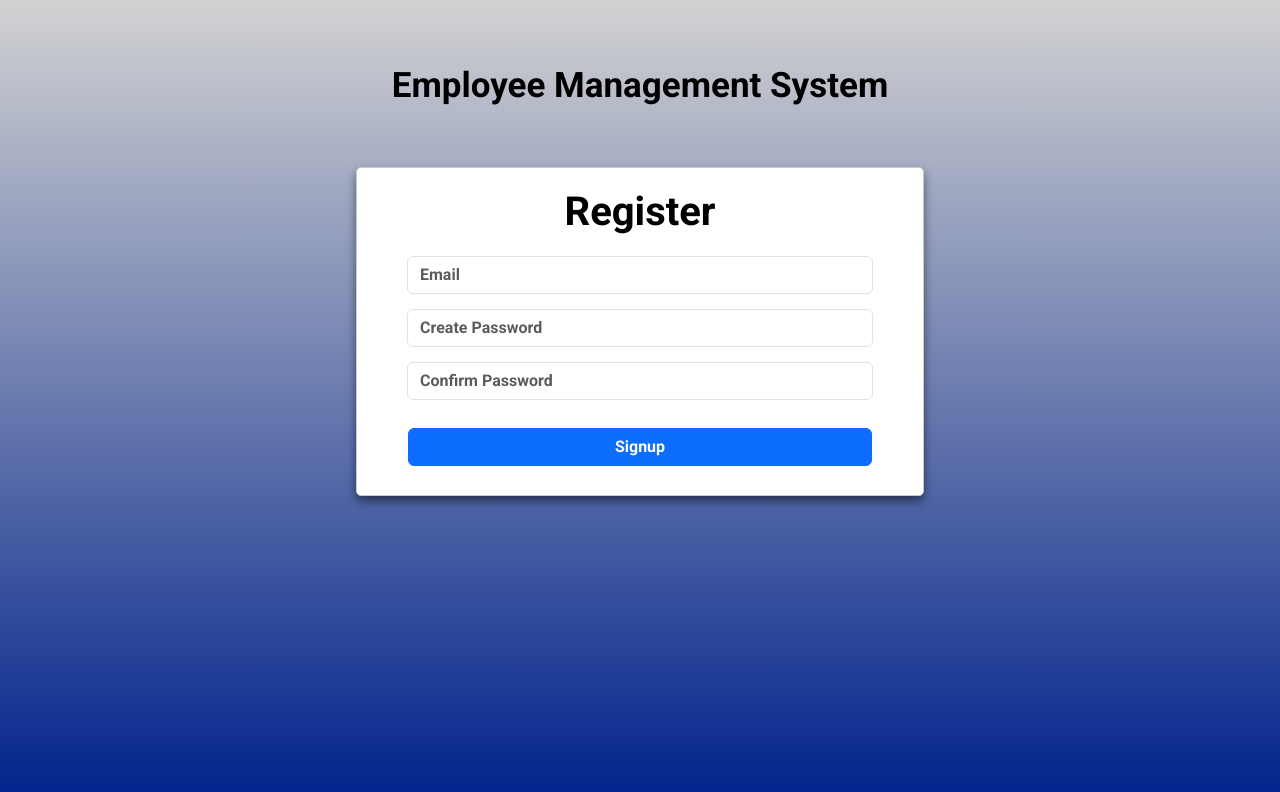
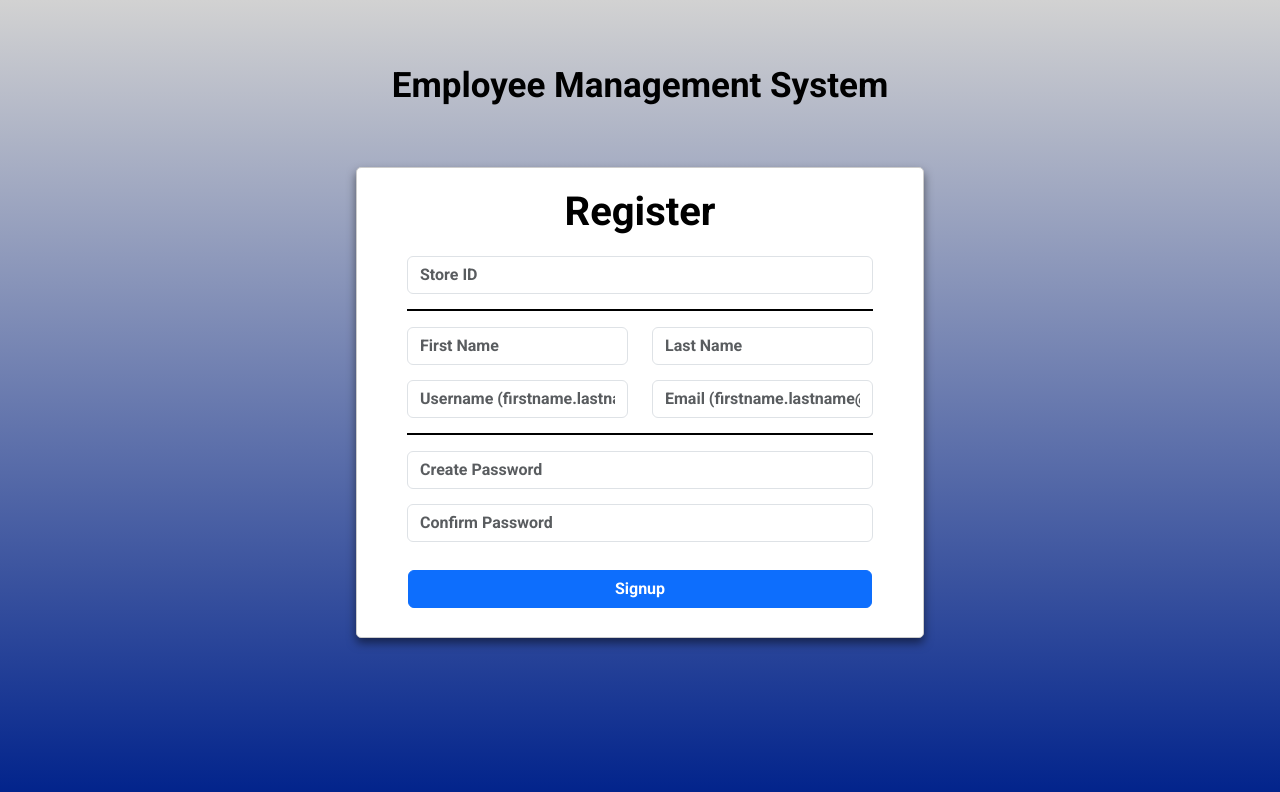
Before and after one commit to jaspreet-sahota/Employee-Management-System, a React (Vite) app in the folder Frontend/employee_management/: page /register-user in a window 1280 px wide. Shown: the top 792 px of the page. Built offline with nearby package versions, Linux system fonts and the light colour scheme.

Commit message:
Updated (2024-04-03-3:00pm)

```diff
--- a/Frontend/employee_management/src/MainMenu/MainMenu.tsx
+++ b/Frontend/employee_management/src/MainMenu/MainMenu.tsx
@@ -7,6 +7,7 @@ import "./MainMenu.css";
 const MainMenu: FunctionComponent = () => {
   const [username, setUsername] = useState("");
   const [password, setPassword] = useState("");
+  const [errorMessage, setErrorMessage] = useState<string | null>(null);
   const navigate = useNavigate();
 
   const handleUsernameChange = (event: React.ChangeEvent<HTMLInputElement>) => {
@@ -16,6 +17,33 @@ const MainMenu: FunctionComponent = () => {
   const handlePasswordChange = (event: React.ChangeEvent<HTMLInputElement>) => {
     setPassword(event.target.value);
   };
+
+    // LOGIN PAGE API ENDPOINT
+  // -----------------------------------------------------------
+  // const handleLogin = async () => {
+  //   try {
+  //     const userData = { username, password };
+
+  //     const response = await fetch("your-api-login-endpoint", {
+  //       method: "POST",
+  //       headers: {
+  //         "Content-Type": "application/json",
+  //       },
+  //       body: JSON.stringify(userData),
+  //     });
+
+  //     if (!response.ok) {
+  //       throw new Error("Failed to login");
+  //     }
+
+  //     const responseData = await response.json();
+  //     console.log("Login successful:", responseData);
+  //     navigate("/admin-dashboard");
+  //   } catch (error: any) {
+  //     setErrorMessage(error.message);
+  //   }
+  // };
+  // --------------------------------------------------------------
 
   const handleLogin = () => {
     // Add authentication code here to look up the user in the database
@@ -38,7 +66,7 @@ const MainMenu: FunctionComponent = () => {
             </h1>
           </div>
           <div className="dashboard-login-inner">
-            <div>
+            <div className=" pt-3 pb-1 mb-3 border-bottom border-top border-black border-2">
               <Form className="username">
                 <Form.Control
                   type="text"
--- a/Frontend/employee_management/src/RegisterPage/RegisterPage.tsx
+++ b/Frontend/employee_management/src/RegisterPage/RegisterPage.tsx
@@ -1,16 +1,87 @@
-import React, { FunctionComponent, useState} from "react";
-import { useNavigate } from "react-router-dom"
+import React, { FunctionComponent, useState } from "react";
+import { useNavigate } from "react-router-dom";
 import "bootstrap/dist/css/bootstrap.min.css";
-import { Form, Button } from "react-bootstrap";
+import { Form, Button, Alert } from "react-bootstrap";
 import "./RegisterPage.css";
 
 const Register: FunctionComponent = () => {
-  const navigate = useNavigate()
+  const navigate = useNavigate();
+  const [errorMessage, setErrorMessage] = useState<string | null>(null);
+  const [invalidInput, setInvalidInput] = useState<string | null>(null);
+  const [storeID, setStoreID] = useState<string>("");
+  const [firstName, setFirstName] = useState<string>("");
+  const [lastName, setLastName] = useState<string>("");
+  const [username, setUsername] = useState<string>("");
+  const [email, setEmail] = useState<string>("");
+  const [password, setPassword] = useState<string>("");
+  const [confirmPassword, setConfirmPassword] = useState<string>("");
 
-  const handleRegister = () => {
-    navigate("/")
+  const handleRegister = async () => {
+
+    // REGISTER API ENDPOINT REQUEST SECTION
+    // -----------------------------------------------
+    try {
+      const userData = {
+        storeID,
+        firstName,
+        lastName,
+        username,
+        email,
+        password,
       };
 
+      const response = await fetch("your-api-endpoint", {
+        method: "POST",
+        headers: {
+          "Content-Type": "application/json",
+        },
+        body: JSON.stringify(userData),
+      });
+
+      if (!response.ok) {
+        throw new Error("Failed to register user");
+      }
+
+      const responseData = await response.json();
+      console.log("Registration successful:", responseData);
+      navigate("/");
+    } catch (error: any) {
+      setErrorMessage(error.message);
+    }
+
+    // ---------------------------------------------------------
+
+    // Validate email format
+    const emailRegex = /^[^\s@]+@[^\s@]+\.[^\s@]+$/;
+    if (!emailRegex.test(email)) {
+      setErrorMessage("Invalid email format");
+      setInvalidInput(email);
+      return;
+    }
+
+    // Validate username format
+    const usernameRegex = /^[a-zA-Z]+\.[a-zA-Z]+$/;
+    if (!usernameRegex.test(username)) {
+      setErrorMessage("Invalid username format. Use firstname.lastname");
+      setInvalidInput(username);
+      return;
+    }
+
+    // Validate password length and match with confirm password
+    if (password.length < 6) {
+      setErrorMessage("Password must be at least 6 characters long");
+      setInvalidInput(password);
+      return;
+    }
+    if (password !== confirmPassword) {
+      setErrorMessage("Passwords do not match");
+      setInvalidInput(confirmPassword);
+      return;
+    }
+
+    // Registration logic
+    navigate("/");
+  };
 
   return (
     <main className="main">
@@ -23,24 +94,91 @@ const Register: FunctionComponent = () => {
       </div>
       <div className="register-container">
         <h1>Register</h1>
+        {errorMessage && (
+          <Alert variant="danger">
+            {errorMessage} ({invalidInput})
+          </Alert>
+        )}
         <Form className="register-form">
+          <Form.Group controlId="formBasicStoreID">
+            <Form.Control
+              type="text"
+              placeholder="Store ID"
+              value={storeID}
+              onChange={(e) => setStoreID(e.target.value)}
+            />
+          </Form.Group>
+          <div className="pt-3 mb-3 border-top border-bottom border-2 border-black">
+            <div className="row">
+              <div className="col">
+                <Form.Group controlId="formBasicFN">
+                  <Form.Control
+                    type="text"
+                    placeholder="First Name"
+                    value={firstName}
+                    onChange={(e) => setFirstName(e.target.value)}
+                  />
+                </Form.Group>
+              </div>
+              <div className="col">
+                <Form.Group controlId="formBasicLN">
+                  <Form.Control
+                    type="text"
+                    placeholder="Last Name"
+                    value={lastName}
+                    onChange={(e) => setLastName(e.target.value)}
+                  />
+                </Form.Group>
+              </div>
+            </div>
+            <div className="row">
+              <div className="col">
                 <Form.Group controlId="formBasicUsername">
-            <Form.Control type="text" placeholder="Email"  />
+                  <Form.Control
+                    type="text"
+                    placeholder="Username (firstname.lastname)"
+                    value={username}
+                    onChange={(e) => setUsername(e.target.value)}
+                  />
+                </Form.Group>
+              </div>
+              <div className="col">
+                <Form.Group controlId="formBasicEmail">
+                  <Form.Control
+                    type="text"
+                    placeholder="Email (firstname.lastname@gmail.com)"
+                    value={email}
+                    onChange={(e) => setEmail(e.target.value)}
+                  />
+                </Form.Group>
+              </div>
+            </div>
+          </div>
+
+          <Form.Group controlId="formBasicPassword">
+            <Form.Control
+              type="password"
+              placeholder="Create Password"
+              value={password}
+              onChange={(e) => setPassword(e.target.value)}
+            />
           </Form.Group>
 
-          <Form.Group controlId="formBasicPassword">
-            <Form.Control type="password" placeholder="Create Password" />
+          <Form.Group controlId="formConfirmPassword">
+            <Form.Control
+              type="password"
+              placeholder="Confirm Password"
+              value={confirmPassword}
+              onChange={(e) => setConfirmPassword(e.target.value)}
+            />
           </Form.Group>
 
-          <Form.Group controlId="formBasicPassword">
-            <Form.Control type="password" placeholder="Confirm Password" />
-          </Form.Group>
-        </Form>
           <div className="btn">
             <Button variant="primary" type="submit" onClick={handleRegister}>
               Signup
             </Button>
           </div>
+        </Form>
       </div>
     </main>
   );
```
Also changed, not shown: Frontend/employee_management/src/AdminScreen/AdminScreen.tsx (+28 -93 lines). Lines whose indentation alone changed are shown as unchanged.
